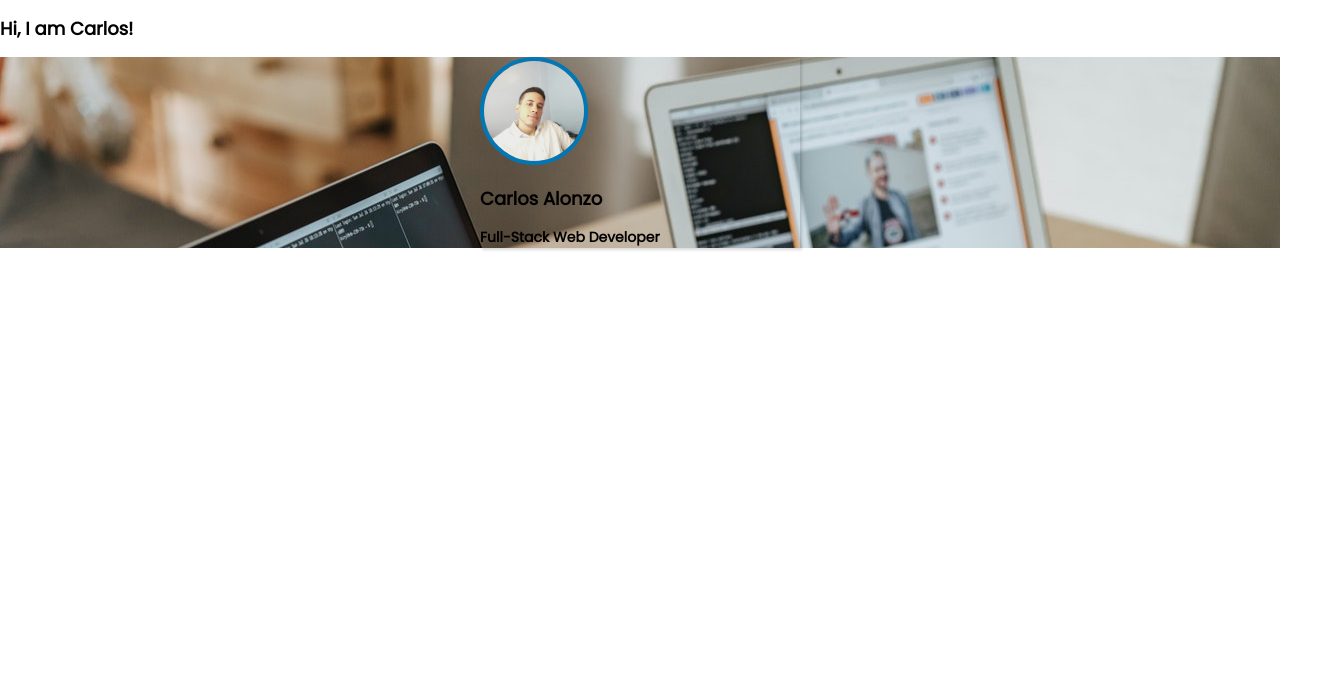
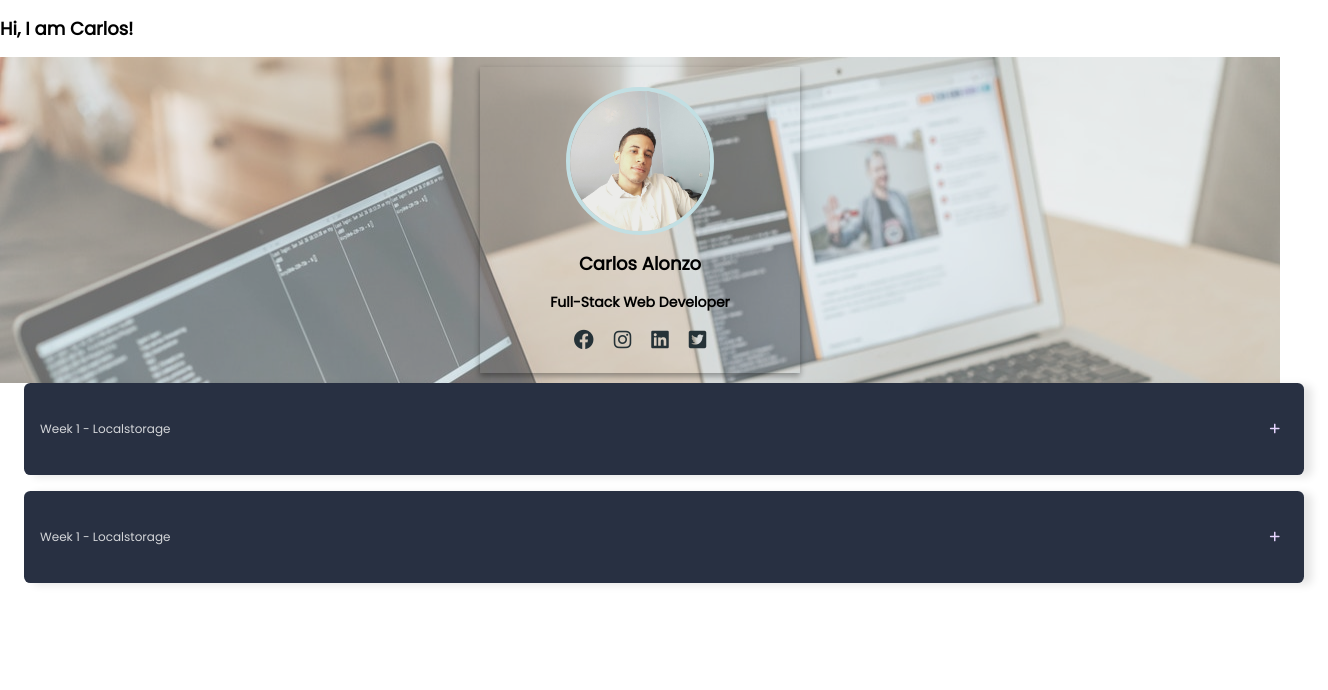
Before and after one commit to Alonzocarlos95/Frontend, a plain HTML site: page index.html in a window 1280 px wide. Shown: the whole page, 1328 px wide, since content can reach past the window. Drawn offline with Linux system fonts and the light colour scheme.

Commit message:
Adding weeks

```diff
--- a/index.html
+++ b/index.html
@@ -5,10 +5,14 @@
     <meta http-equiv="X-UA-Compatible" content="IE=edge">
     <meta name="viewport" content="width=device-width, initial-scale=1.0">
     <title>Document</title>
+    <!--Local Stylesheets-->
     <link rel="stylesheet" href="styles/small.css" media="screen">
+    <link rel="stylesheet" href="styles/large.css" media="screen">
     <!--Google Fonts API-->
     <link rel="preconnect" href="https://fonts.googleapis.com">
     <link href="https://fonts.googleapis.com/css2?family=Poppins&display=swap" rel="stylesheet">
+    <!--FontAwesome cdn-->
+    <link rel="stylesheet" href="https://cdnjs.cloudflare.com/ajax/libs/font-awesome/6.1.1/css/all.min.css">
 </head>
 <body>
     <header>
@@ -21,13 +25,45 @@
         <img src="imgs/carlos_facebook.jpg" alt="Profile Picture">
         <h2>Carlos Alonzo</h2>
         <h3>Full-Stack Web Developer</h3>
+        <div class="social-med">
+            <div class="media"><i class="fa-brands fa-facebook"></i></div>
+            <div class="media"><i class="fa-brands fa-instagram"></i></div>
+            <div class="media"><i class="fa-brands fa-linkedin"></i></div>
+            <div class="media"><i class="fa-brands fa-twitter-square"></i></div>
+        </div>
         </div>
     </section>
     <main>
-
+        <div class="container">
+            <div class="accordion">
+                <div class="accordion-item" id="question1">
+                    <a class="accordion-link" href="#question1" >
+                        Week 1 - Localstorage
+                        <i class="fa-solid fa-plus"></i>
+                        <i class="fa-solid fa-dash"></i>
+                    </a>
+                    <div class="answer">
+                        <p>Exercises</p>
+                    </div>
+                </div>
+            </div>
+            <div class="accordion">
+                <div class="accordion-item" id="question2">
+                    <a class="accordion-link" href="#question2" >
+                        Week 1 - Localstorage
+                        <i class="fa-solid fa-plus"></i>
+                        <i class="fa-solid fa-dash"></i>
+                    </a>
+                    <div class="answer">
+                        <p>Exercises</p>
+                    </div>
+                </div>
+            </div>
+        </div>
     </main>
     <footer>
 
     </footer>
+    <script src="js/main.js"></script>
 </body>
 </html>
--- /dev/null
+++ b/styles/large.css
@@ -0,0 +1,12 @@
+@media only screen and (min-width: 900px) {
+    .media i{
+        font-size: 20px;
+    }
+
+    .avatar-section img {
+        width: 140px;
+        height: 140px;
+        border-radius: 50%;
+        border: 4px solid #C2DFE3;
+    }
+}
--- a/styles/small.css
+++ b/styles/small.css
@@ -11,21 +11,143 @@ body {
     height: 25vw;
 } */
 
+/* .info-st {
+    background-image: url(../imgs/comp2.jpg);
+    background-repeat: no-repeat;
+    background-size: cover;
+} */
+
 .info-st {
-    background-image: url(../imgs/comp2.jpg);
+    position: relative;
+    padding: 10px 0px;
+}
+
+.info-st:before {
+    content: '';
+    display: block;
+    position: absolute;
+    left: 0;
+    top: 0;
+    width: 100%;
+    height: 100%;
+    opacity: 0.6;
+    background-image:url(../imgs/comp2.jpg);
     background-repeat: no-repeat;
     background-size: cover;
 }
 
 .avatar-section {
-    box-shadow: rgb(0 0 0 / 15%) 1.95px 1.95px 2.6px;
+    position: relative;
+    box-shadow: rgba(0, 0, 0, 0.16) 0px 3px 6px, rgba(0, 0, 0, 0.23) 0px 3px 6px;
     width: 25%;
     margin: auto;
+    padding: 20px 0px;
 }
 
 .avatar-section img {
     width: 100px;
     height: 100px;
     border-radius: 50%;
-    border: 4px solid #0077B6;
+    border: 3px solid #C2DFE3;
+    margin-right: auto;
+    margin-left: auto;
+    display: block;
 }
+
+.avatar-section h2, h3{
+    text-align: center;
+}
+
+.social-med {
+    display: flex;
+    justify-content: center;
+}
+
+.media:hover {
+    cursor: pointer;
+}
+
+.media i{
+    font-size: 15px;
+    margin: 3px 10px;
+    color:#253237;
+}
+
+.media .fa-facebook:hover{
+    color: #3b5998;
+}
+
+.media .fa-instagram:hover {
+    color: #8a3ab9;
+}
+.media .fa-linkedin:hover {
+color: #0e76a8;
+}
+
+.media .fa-twitter-square:hover {
+    color: #00acee;
+}
+
+.container {
+    width: 100%;
+    max-width: 80rem;
+    margin: 0 auto;
+    padding: 0 1.5rem;
+}
+
+.accordion-item {
+    background-color: #283042;
+    border-radius: .4rem;
+    margin-bottom: 1rem;
+    padding: 1rem;
+    box-shadow: .5rem 2px .5rem rgba(0,0,0,.1);
+}
+
+.accordion-link {
+    color: rgba(255,255,255,.8);
+    text-decoration: none;
+    background-color: #283042;
+    width: 100%;
+    display: flex;
+    align-items: center;
+    justify-content: space-between;
+    padding: 1rem 0;
+}
+
+.accordion-link i {
+    color: #e7d5ff;
+    padding: .5rem;
+}
+
+.accordion-link .fa-dash {
+    display: none;
+}
+
+.answer {
+    max-height: 0;
+    overflow: hidden;
+    position: relative;
+    background-color: #212838;
+    transition: max-height 650ms;
+}
+
+.answer::before {
+    content: "";
+    position: absolute;
+    width: .6rem;
+    height: 90%;
+    background-color: #8fc460;
+    top: 50%;
+    left: 0;
+    transform: translateY(-50%);
+}
+
+.answer p {
+    font-size: 1.4rem;
+    padding: 2rem;
+}
+
+.accordion-item:target .answer {
+    max-height: 20rem;
+
+}
```
Also changed, not shown: js/main.js (added).
